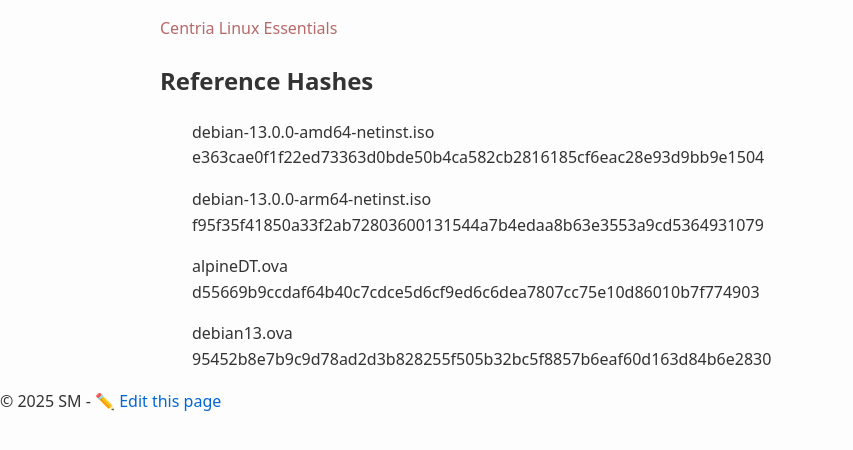
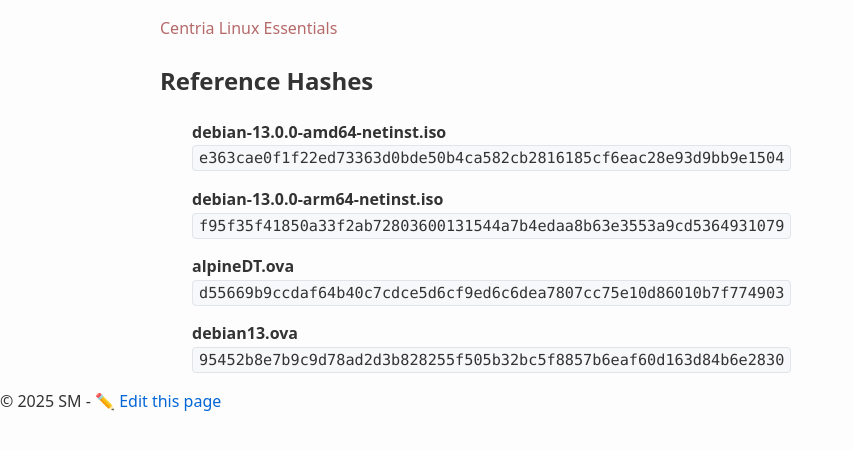
Before and after one commit to averkoc/lx, a Jekyll site: the page built from docs/hashes.md, in a window 1280 px wide. Shown: the top 450 px of the page, without its empty margins (0-853 px from the left). Built offline with Jekyll 4.4.1, drawn with Linux system fonts in a browser that asks for light colours; our own code applies the rules of GitHub Pages for plain Markdown files.

```diff
--- a/docs/hashes.md
+++ b/docs/hashes.md
@@ -1,16 +1,16 @@
 ## Reference Hashes
 
-debian-13.0.0-amd64-netinst.iso
-e363cae0f1f22ed73363d0bde50b4ca582cb2816185cf6eac28e93d9bb9e1504
+**debian-13.0.0-amd64-netinst.iso**
+`e363cae0f1f22ed73363d0bde50b4ca582cb2816185cf6eac28e93d9bb9e1504`
 
 
-debian-13.0.0-arm64-netinst.iso
-f95f35f41850a33f2ab72803600131544a7b4edaa8b63e3553a9cd5364931079
+**debian-13.0.0-arm64-netinst.iso**
+`f95f35f41850a33f2ab72803600131544a7b4edaa8b63e3553a9cd5364931079`
 
 
-alpineDT.ova
-d55669b9ccdaf64b40c7cdce5d6cf9ed6c6dea7807cc75e10d86010b7f774903
+**alpineDT.ova**
+`d55669b9ccdaf64b40c7cdce5d6cf9ed6c6dea7807cc75e10d86010b7f774903`
 
 
-debian13.ova
-95452b8e7b9c9d78ad2d3b828255f505b32bc5f8857b6eaf60d163d84b6e2830
+**debian13.ova**
+`95452b8e7b9c9d78ad2d3b828255f505b32bc5f8857b6eaf60d163d84b6e2830`
```
